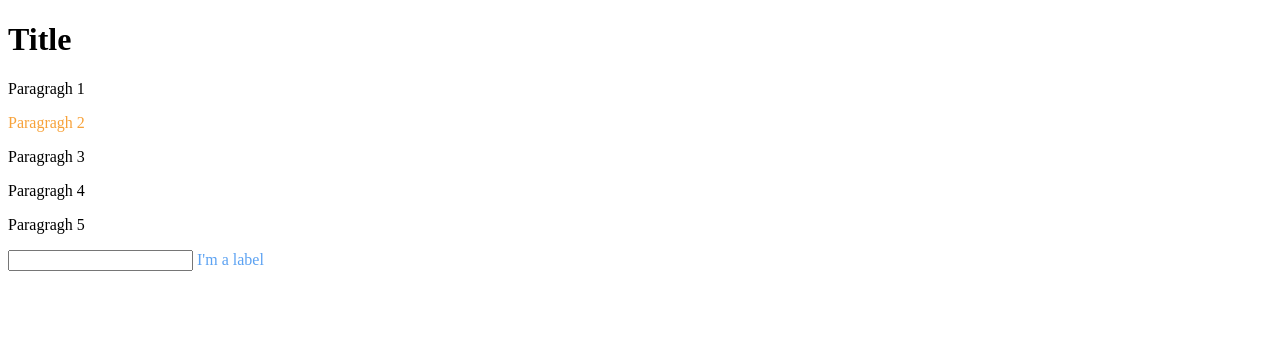
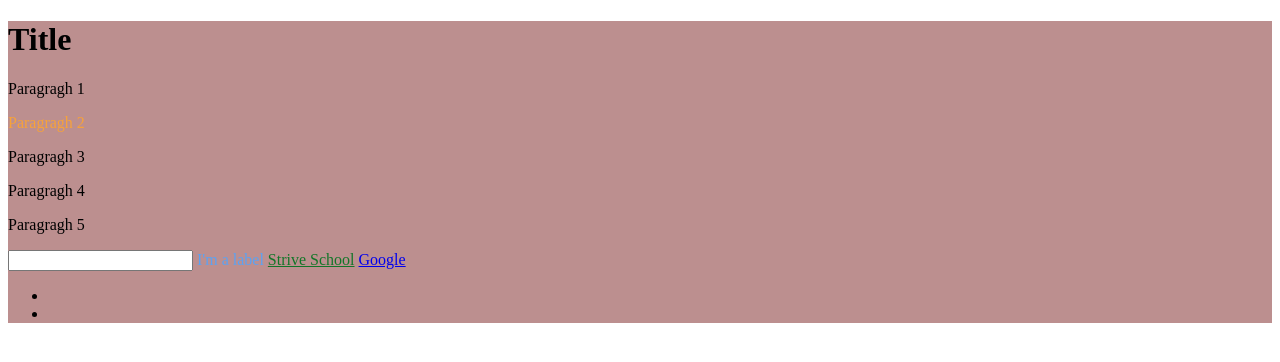
Before and after one commit to flalevi/W2_Day1, a plain HTML site: page index.html in a window 1280 px wide. Drawn offline with Linux system fonts and the light colour scheme.

Commit message:
Third commit

```diff
--- a/index.html
+++ b/index.html
@@ -6,12 +6,41 @@
     <title>The tales of Beedle the Bard</title>
     <style>
         main > div p {
-    color: rgb(247, 162, 58);
-    }
+             color: rgb(247, 162, 58);
+         }
 
-    input + label {
-    color: rgb(92, 162, 242);
-    }
+        main {
+            position: relative;
+         }
+
+        input + label {
+            color: rgb(92, 162, 242);
+        }
+
+        a[target="_blank"] {
+            color: rgb(18, 118, 40);
+        }
+
+        a:hover {
+            background-color: rgb(172, 239, 186);
+        }
+
+        a:focus {
+            background-color: rgb(13, 78, 27);
+            color:rgb(172, 239, 186);
+        }
+
+        main::before {
+            content: "";
+            background-color: rosybrown;
+            display: block;
+            position: absolute;
+            top: 0;
+            right: 0;
+            bottom: 0;
+            left: 0;
+            z-index: -1;
+        }
     </style>
 </head>
 <body>
@@ -26,7 +55,14 @@
         <p>Paragragh 5</p>
         <input type="text"/>
         <label>I'm a label</label>
-
+        <a href="http://strive-school" target="_blank">Strive School</a>
+        <a href="http://google.com">Google</a>
+        <div>
+            <ul>
+                <li></li>
+                <li></li>
+            </ul>
+        </div>
     </main>
 </body>
 </html>
```
